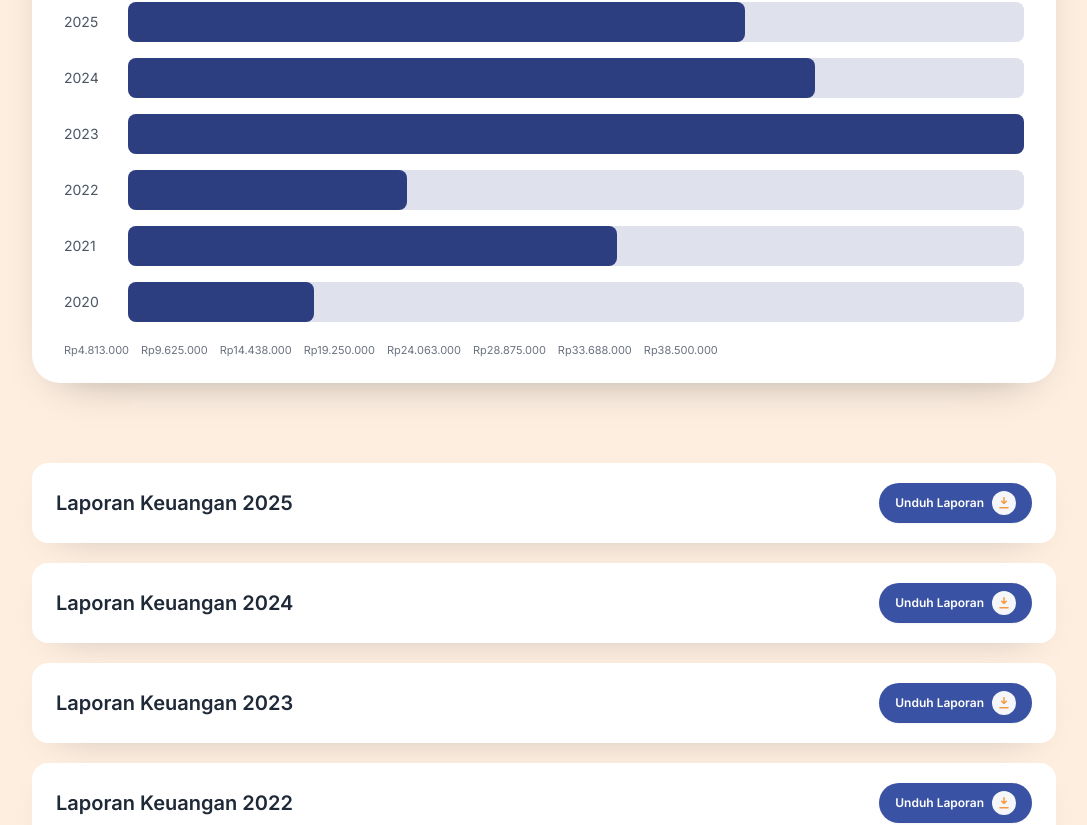
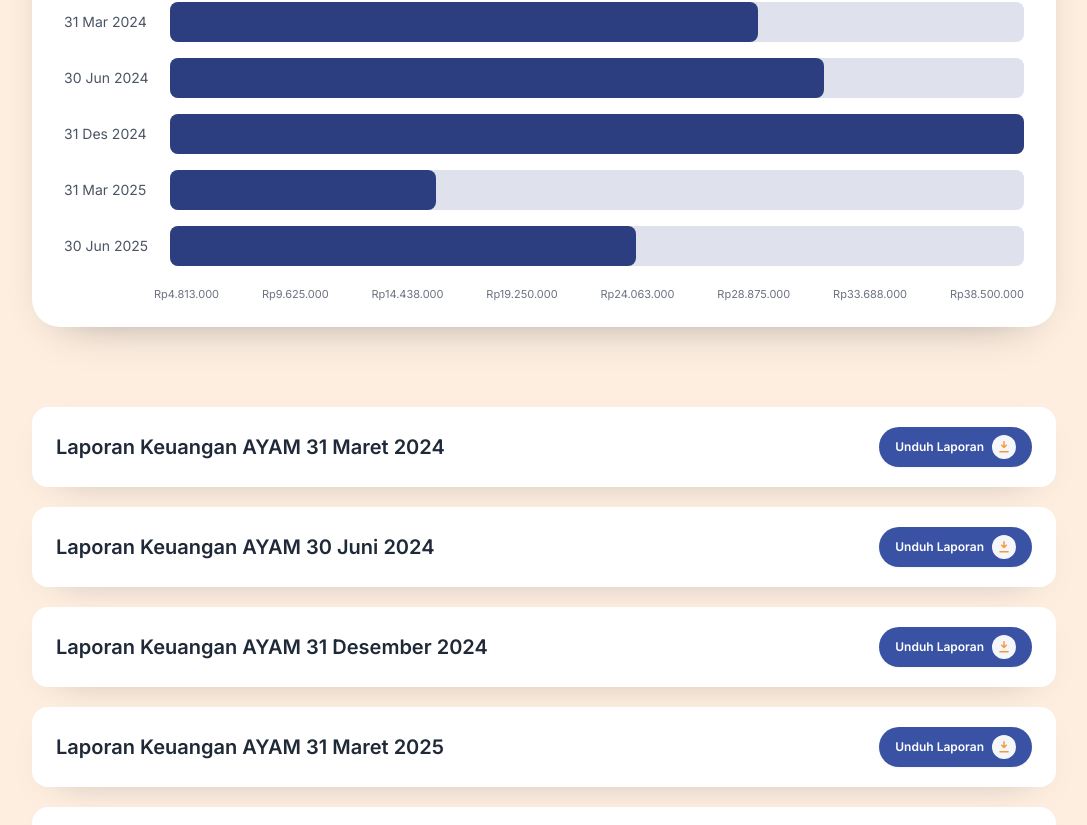
Before and after one commit to avalonstarid/JPS-landing-page-FE, a Nuxt app: page /relasi-investor/laporan-keuangan in a window 1280 px wide. Shown: the part 718-1543 px from the top of the page, without its empty margins (96-1183 px from the left). Built offline with nearby package versions, Linux system fonts and the light colour scheme.

Commit message:
feat: hubungi kami dan laporan keuangan

```diff
--- a/app/pages/hubungi-kami.vue
+++ b/app/pages/hubungi-kami.vue
@@ -1,5 +1,5 @@
 <script setup lang="ts">
-import heroImage from '~/assets/images/most-top.png'
+import heroImage from '~/assets/images/hubungi-kami/hubungi-kami.jpg'
 import whiteCardImage from '~/assets/images/white.png'
 import UiCard from '~/components/ui/Card.vue'
 import instagramIcon from '~/components/hubungi-kami/instagram.png'
--- a/app/pages/relasi-investor/laporan-keuangan/index.vue
+++ b/app/pages/relasi-investor/laporan-keuangan/index.vue
@@ -10,69 +10,63 @@ const tabs = [
   { label: 'Laporan Keuangan Bulanan', to: '/relasi-investor/laporan-keuangan/bulanan', active: false },
 ]
 
-const annualReports = [
-  { year: 2025, title: 'Laporan Keuangan 2025', href: '#' },
-  { year: 2024, title: 'Laporan Keuangan 2024', href: '#' },
-  { year: 2023, title: 'Laporan Keuangan 2023', href: '#' },
-  { year: 2022, title: 'Laporan Keuangan 2022', href: '#' },
-  { year: 2021, title: 'Laporan Keuangan 2021', href: '#' },
-  { year: 2020, title: 'Laporan Keuangan 2020', href: '#' },
+const monthlyReports = [
+  { period: '31 Maret 2024', title: 'Laporan Keuangan AYAM 31 Maret 2024', href: '#' },
+  { period: '30 Juni 2024', title: 'Laporan Keuangan AYAM 30 Juni 2024', href: '#' },
+  { period: '31 Desember 2024', title: 'Laporan Keuangan AYAM 31 Desember 2024', href: '#' },
+  { period: '31 Maret 2025', title: 'Laporan Keuangan AYAM 31 Maret 2025', href: '#' },
+  { period: '30 Juni 2025', title: 'Laporan Keuangan AYAM 30 Juni 2025', href: '#' },
 ]
 
 const chartOptions = [
   {
     label: 'Penjualan',
     values: [
-      { year: 2025, value: 26500000 },
-      { year: 2024, value: 29500000 },
-      { year: 2023, value: 38500000 },
-      { year: 2022, value: 12000000 },
-      { year: 2021, value: 21000000 },
-      { year: 2020, value: 8000000 },
+      { period: '31 Mar 2024', value: 26500000 },
+      { period: '30 Jun 2024', value: 29500000 },
+      { period: '31 Des 2024', value: 38500000 },
+      { period: '31 Mar 2025', value: 12000000 },
+      { period: '30 Jun 2025', value: 21000000 },
     ],
   },
   {
     label: 'Laba Bersih',
     values: [
-      { year: 2025, value: 8200000 },
-      { year: 2024, value: 9300000 },
-      { year: 2023, value: 15500000 },
-      { year: 2022, value: 4200000 },
-      { year: 2021, value: 7100000 },
-      { year: 2020, value: 2900000 },
+      { period: '31 Mar 2024', value: 8200000 },
+      { period: '30 Jun 2024', value: 9300000 },
+      { period: '31 Des 2024', value: 15500000 },
+      { period: '31 Mar 2025', value: 4200000 },
+      { period: '30 Jun 2025', value: 7100000 },
     ],
   },
   {
     label: 'Liabilitas',
     values: [
-      { year: 2025, value: 17800000 },
-      { year: 2024, value: 19200000 },
-      { year: 2023, value: 24300000 },
-      { year: 2022, value: 9800000 },
-      { year: 2021, value: 13600000 },
-      { year: 2020, value: 5200000 },
+      { period: '31 Mar 2024', value: 17800000 },
+      { period: '30 Jun 2024', value: 19200000 },
+      { period: '31 Des 2024', value: 24300000 },
+      { period: '31 Mar 2025', value: 9800000 },
+      { period: '30 Jun 2025', value: 13600000 },
     ],
   },
   {
     label: 'Ekuitas',
     values: [
-      { year: 2025, value: 12200000 },
-      { year: 2024, value: 14100000 },
-      { year: 2023, value: 17600000 },
-      { year: 2022, value: 6400000 },
-      { year: 2021, value: 9800000 },
-      { year: 2020, value: 4300000 },
+      { period: '31 Mar 2024', value: 12200000 },
+      { period: '30 Jun 2024', value: 14100000 },
+      { period: '31 Des 2024', value: 17600000 },
+      { period: '31 Mar 2025', value: 6400000 },
+      { period: '30 Jun 2025', value: 9800000 },
     ],
   },
   {
     label: 'Arus Kas Bersih',
     values: [
-      { year: 2025, value: 6800000 },
-      { year: 2024, value: 7600000 },
-      { year: 2023, value: 13200000 },
-      { year: 2022, value: 3900000 },
-      { year: 2021, value: 5900000 },
-      { year: 2020, value: 2500000 },
+      { period: '31 Mar 2024', value: 6800000 },
+      { period: '30 Jun 2024', value: 7600000 },
+      { period: '31 Des 2024', value: 13200000 },
+      { period: '31 Mar 2025', value: 3900000 },
+      { period: '30 Jun 2025', value: 5900000 },
     ],
   },
 ]
@@ -105,11 +99,11 @@ const tooltip = ref({
   x: 0,
   y: 0,
   value: '',
-  year: 0,
+  period: '',
   maxX: 0,
 })
 
-const onBarMove = (event: MouseEvent, value: number, year: number) => {
+const onBarMove = (event: MouseEvent, value: number, period: string) => {
   const target = event.currentTarget as HTMLElement | null
   if (!target) return
   const rect = target.getBoundingClientRect()
@@ -119,13 +113,13 @@ const onBarMove = (event: MouseEvent, value: number, year: number) => {
     x: event.clientX - rect.left,
     y: event.clientY - rect.top,
     value: formatCurrency(value),
-    year,
+    period,
     maxX: Math.max(8, rect.width - tooltipWidth),
   }
 }
 
 const onBarLeave = () => {
-  tooltip.value = { ...tooltip.value, visible: false, year: 0 }
+  tooltip.value = { ...tooltip.value, visible: false, period: '' }
 }
 </script>
 
@@ -176,13 +170,13 @@ const onBarLeave = () => {
           <div class="mt-6 grid gap-4">
             <div
               v-for="(item, index) in selectedMetric.values"
-              :key="item.year"
-              class="grid grid-cols-[48px_1fr] items-center gap-4"
+              :key="item.period"
+              class="grid grid-cols-[90px_1fr] items-center gap-4"
             >
-              <span class="text-sm text-gray-600">{{ item.year }}</span>
+              <span class="text-sm text-gray-600">{{ item.period }}</span>
               <div
                 class="relative h-10 rounded-lg bg-[#2c3e80]/15 group"
-                @mousemove="onBarMove($event, item.value, item.year)"
+                @mousemove="onBarMove($event, item.value, item.period)"
                 @mouseleave="onBarLeave"
               >
                 <div
@@ -195,7 +189,7 @@ const onBarLeave = () => {
                 </div>
                 <div
                   class="pointer-events-none absolute rounded-lg bg-[#f6993c] px-3 py-1.5 text-[14px] font-semibold text-white shadow-lg transition-opacity duration-150"
-                  :class="tooltip.visible && tooltip.year === item.year ? 'opacity-100' : 'opacity-0'"
+                  :class="tooltip.visible && tooltip.period === item.period ? 'opacity-100' : 'opacity-0'"
                   :style="{
                     left: `${Math.max(8, Math.min(tooltip.x + 10, tooltip.maxX))}px`,
                     top: `${Math.max(6, tooltip.y - 38)}px`,
@@ -208,8 +202,11 @@ const onBarLeave = () => {
           </div>
 
           <div class="mt-5 overflow-x-auto">
-            <div class="flex min-w-max items-center gap-3 text-[11px] text-gray-500">
-              <span v-for="tick in chartTicks" :key="tick" class="shrink-0 text-center whitespace-nowrap">{{ formatCurrency(tick) }}</span>
+            <div class="grid min-w-max grid-cols-[90px_1fr] items-center text-[11px] text-gray-500">
+              <span></span>
+              <div class="flex items-center justify-between gap-3">
+                <span v-for="tick in chartTicks" :key="tick" class="text-center whitespace-nowrap">{{ formatCurrency(tick) }}</span>
+              </div>
             </div>
           </div>
         </section>
@@ -229,8 +226,8 @@ const onBarLeave = () => {
         <div class="space-y-5 max-w-5xl mx-auto">
           <div
             v-reveal
-            v-for="item in annualReports"
-            :key="item.year"
+            v-for="item in monthlyReports"
+            :key="item.period"
             class="reveal flex items-center justify-between gap-4 rounded-2xl bg-white px-6 py-5 shadow-[0_12px_40px_-26px_rgba(0,0,0,0.35)]"
           >
             <p class="text-xl font-semibold text-[#1f2937]">{{ item.title }}</p>
```
Also changed, not shown: 1 other file (tests, documents, lock files or other folders).
